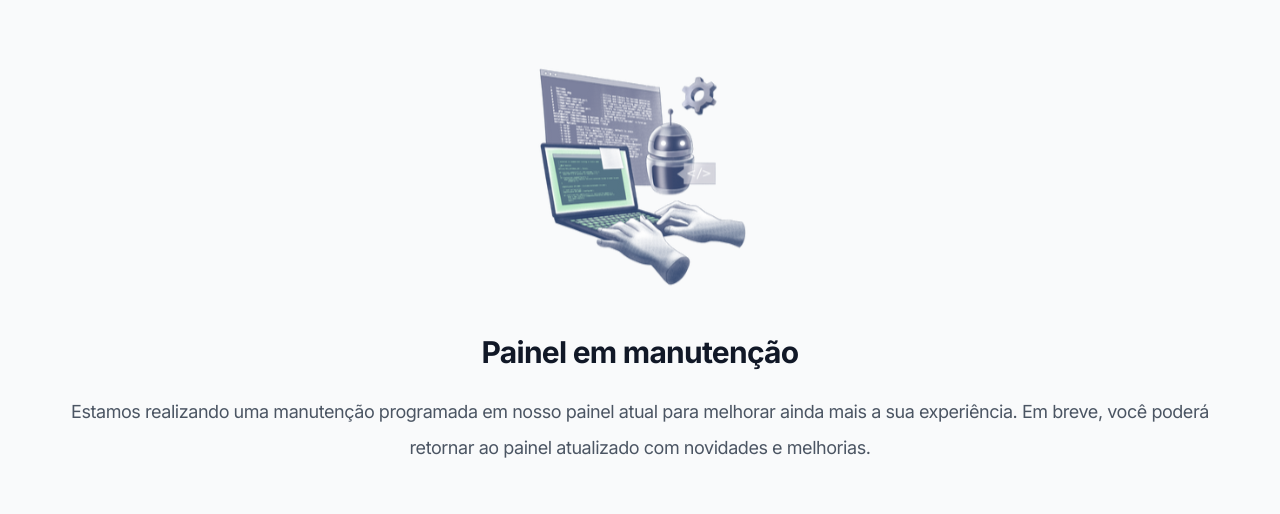
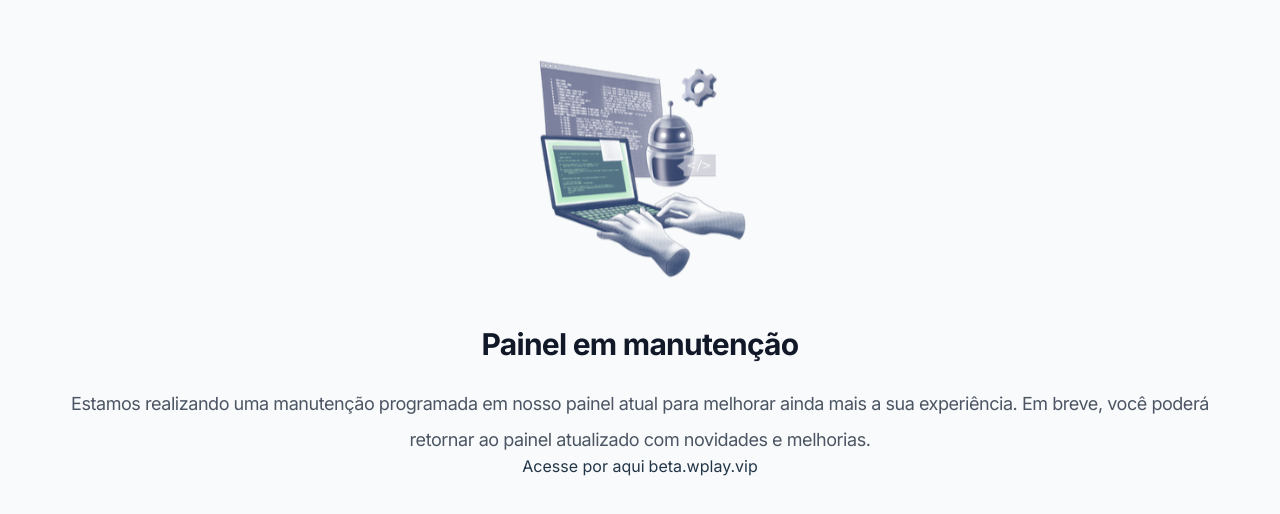
Before and after one commit to ezeqcode/new-office-maintenance, a React (Vite) app: page / in a window 1280 px wide. Shown: the part 160-674 px from the top of the page. Built offline with nearby package versions, Linux system fonts and the light colour scheme.

Commit message:
Beta wplay.vip

```diff
--- a/src/App.tsx
+++ b/src/App.tsx
@@ -15,9 +15,12 @@ function App() {
             para melhorar ainda mais a sua experiência. Em breve, você poderá
             retornar ao painel atualizado com novidades e melhorias.
           </span>
+
+          <div className="flex gap-1">
+            <span>Acesse por aqui</span>
+            <a href="https://beta.wplay.vip/">beta.wplay.vip</a>
+          </div>
         </div>
-
-
       </div>
     </div>
   );
```
